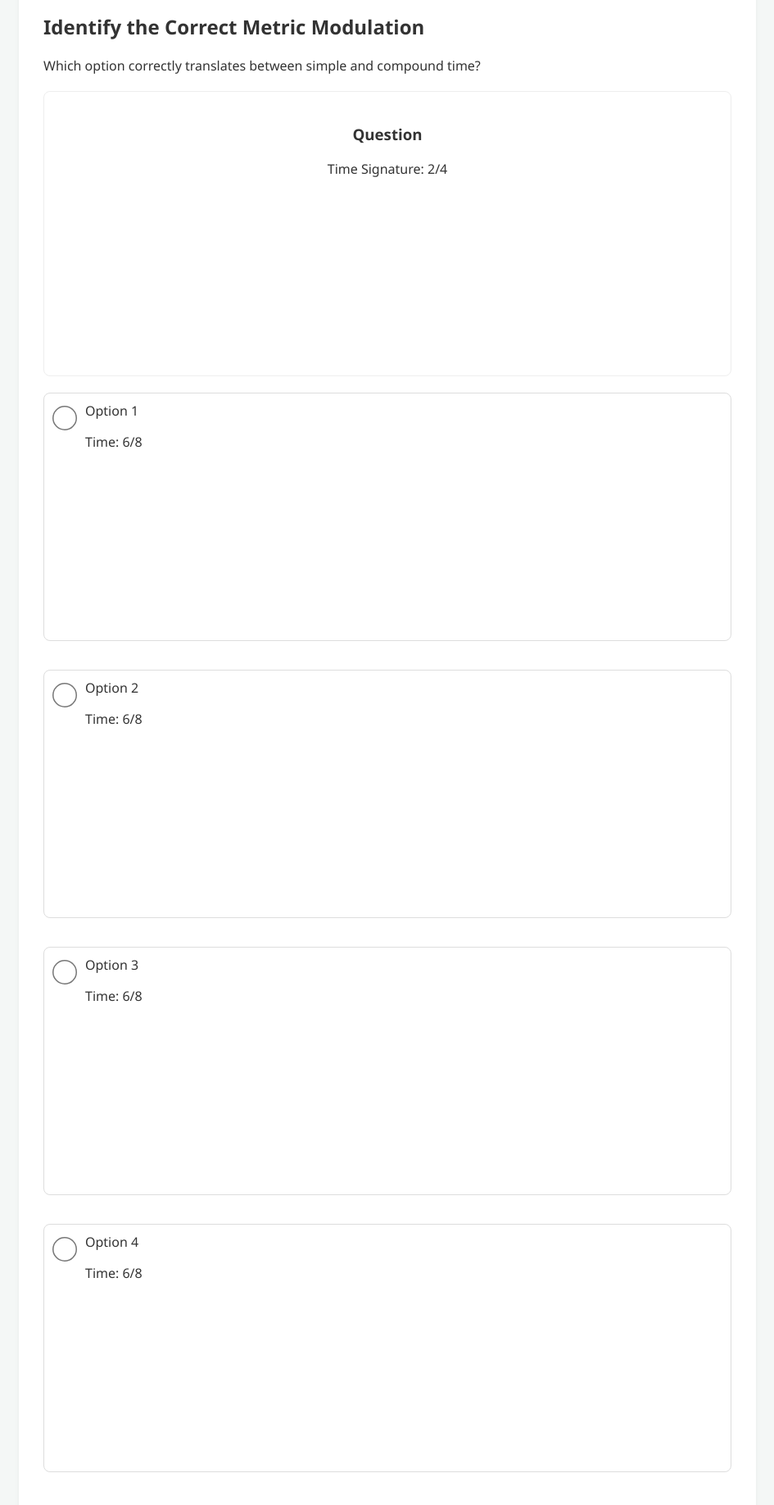
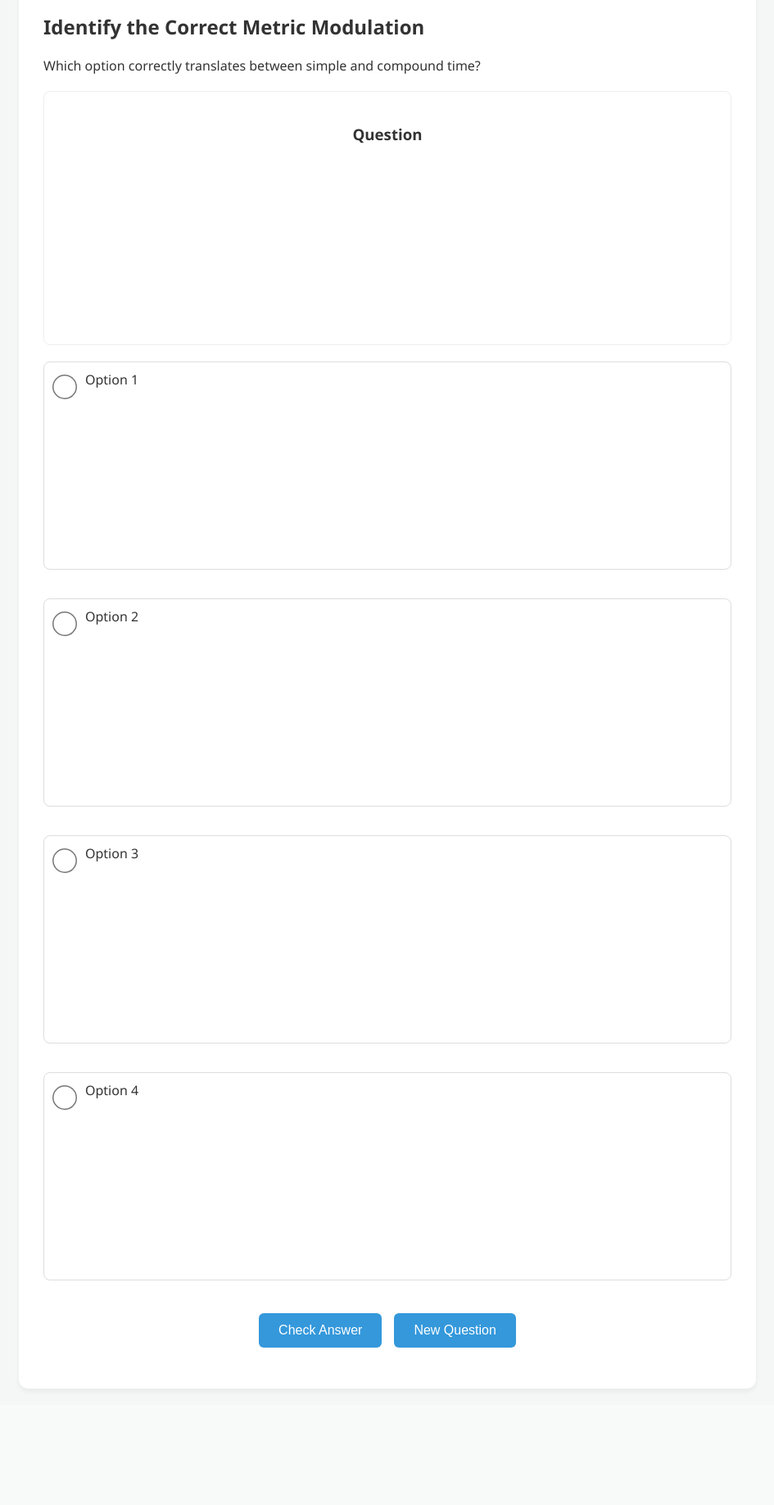
Before and after one commit to maxchanhi/music-theory-app, a Node server app: page /compound_simple in a window 1280 px wide. Shown: the part 214-2050 px from the top of the page at 82% size, without its empty margins (167-1112 px from the left). After the commit the page ends 1910 px from the top, so only its background shows below. Run offline with Node 20, Linux system fonts and the light colour scheme; some libraries are stand-ins or nearby versions.

Commit message:
Fix: Remove redundant time signature text from Compound/Simple module

```diff
--- a/src/views/compound_simple.ejs
+++ b/src/views/compound_simple.ejs
@@ -94,7 +94,6 @@
                 <% if (question && vexData) { %>
                     <div class="question-display score-display">
                         <h3>Question</h3>
-                        <p>Time Signature: <%= vexData.question.timeSignature %></p>
                         <div id="canvas-question" class="vexflow-canvas"></div>
                         <div class="lilypond-text"><%= vexData.question.notes.join(' ') %></div>
                     </div>
@@ -109,7 +108,6 @@
                                         required>
                                     <div style="flex-grow: 1;">
                                         <span>Option <%= index + 1 %></span>
-                                        <p>Time: <%= opt.timeSignature %></p>
                                         <div id="canvas-option-<%= index %>" class="vexflow-canvas"></div>
                                         <div class="lilypond-text"><%= opt.notes.join(' ') %></div>
                                     </div>
```
